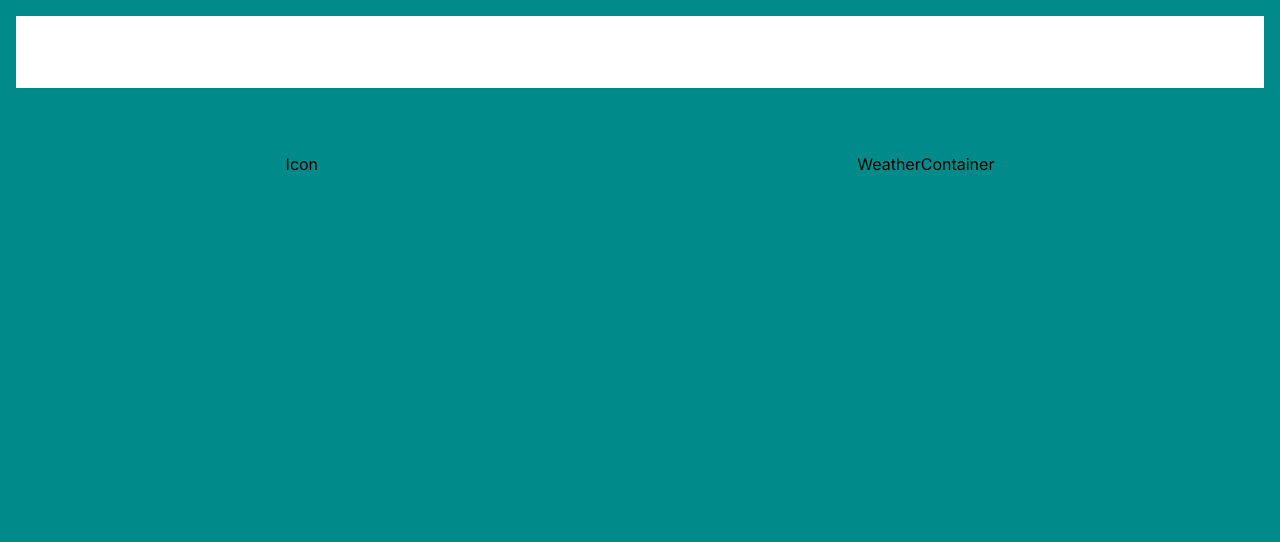
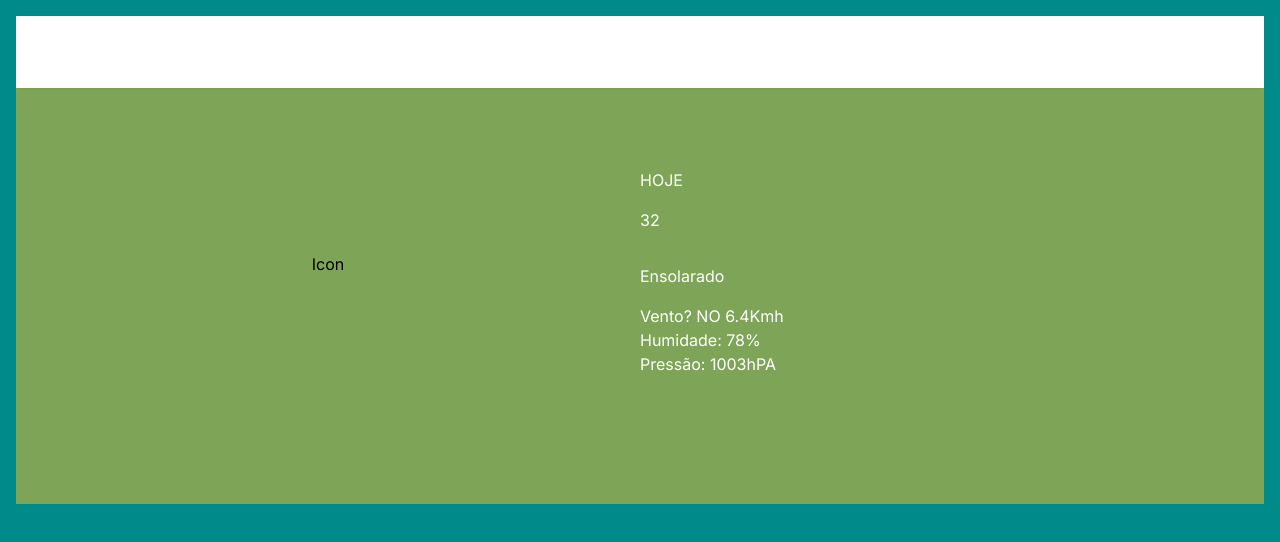
Before and after one commit to pedrohenrickcs/challenge-charlie, a Next.js app: page / in a window 1280 px wide. Shown: the top 542 px of the page. Built offline with nearby package versions, Linux system fonts and the light colour scheme.

Commit message:
style: 💄 styling WeatherCOntainer

```diff
--- a/src/components/WeatherContainer/WeatherContainer.tsx
+++ b/src/components/WeatherContainer/WeatherContainer.tsx
@@ -1,8 +1,18 @@
 const WeatherContainer = () => {
   return (
-    <div className="flex flex-row justify-around py-16">
-      <div>Icon</div>
-      <div>WeatherContainer</div>
+    <div className="flex flex-row justify-around pt-16 pb-32 bg-amber-400 bg-opacity-50">
+      <div className="container flex justify-center items-center">Icon</div>
+      <div className="container  text-textSecondary">
+        <div>
+          <p className="py-4">HOJE</p>
+          <p className="pb-4">32</p>
+        </div>
+
+        <p className="py-4">Ensolarado</p>
+        <p>Vento? NO 6.4Kmh</p>
+        <p>Humidade: 78%</p>
+        <p>Pressão: 1003hPA</p>
+      </div>
     </div>
   )
 }
--- a/tailwind.config.ts
+++ b/tailwind.config.ts
@@ -12,15 +12,7 @@
       colors: {
         background: '#87CEFA',
         textPrimary: '#778899',
-        blue: '#1fb6ff',
-        purple: '#7e5bef',
-        pink: '#ff49db',
-        orange: '#ff7849',
-        green: '#13ce66',
-        yellow: '#ffc82c',
-        'gray-dark': '#273444',
-        gray: '#8492a6',
-        'gray-light': '#d3dce6',
+        textSecondary: '#ffffff',
       },
     },
   },
```
